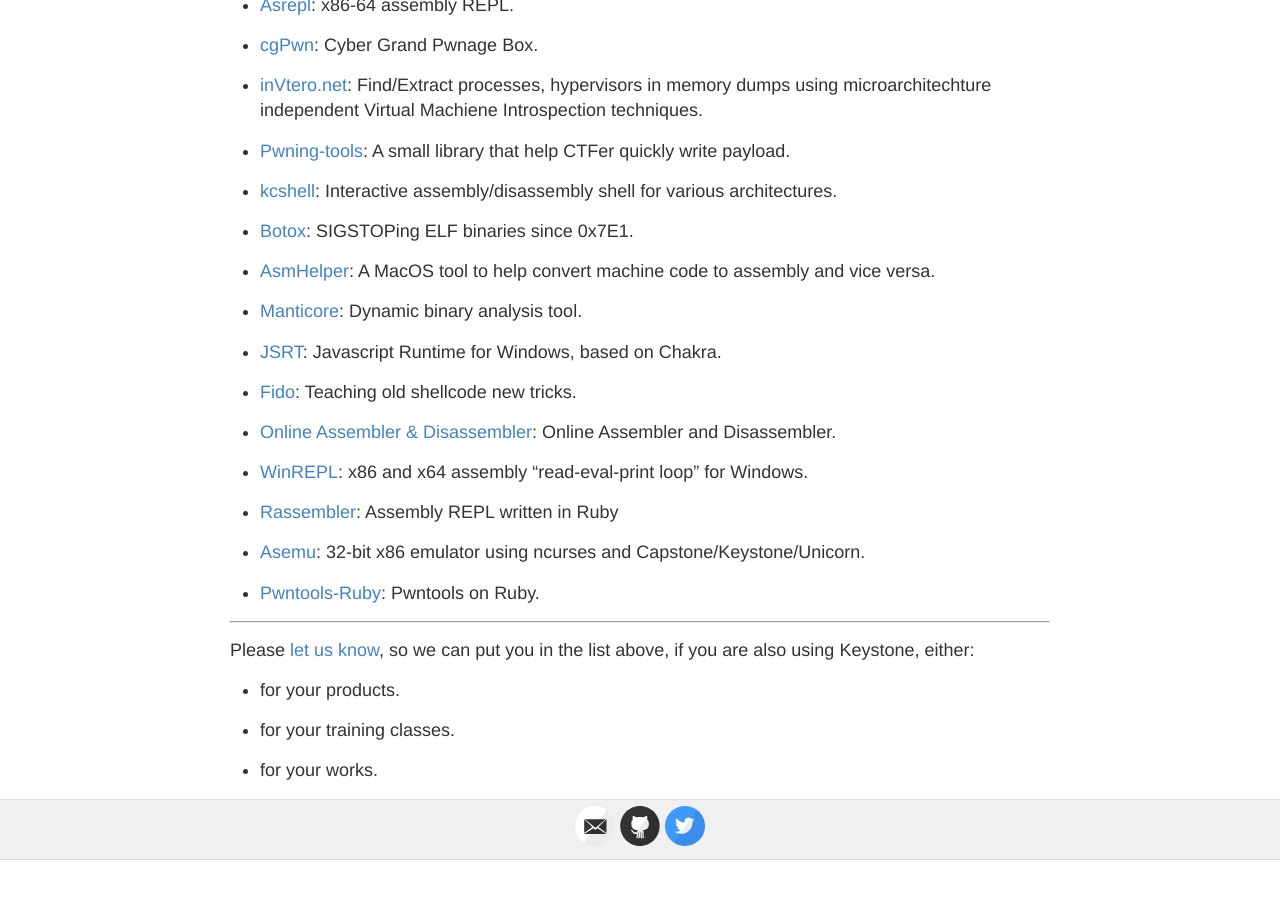
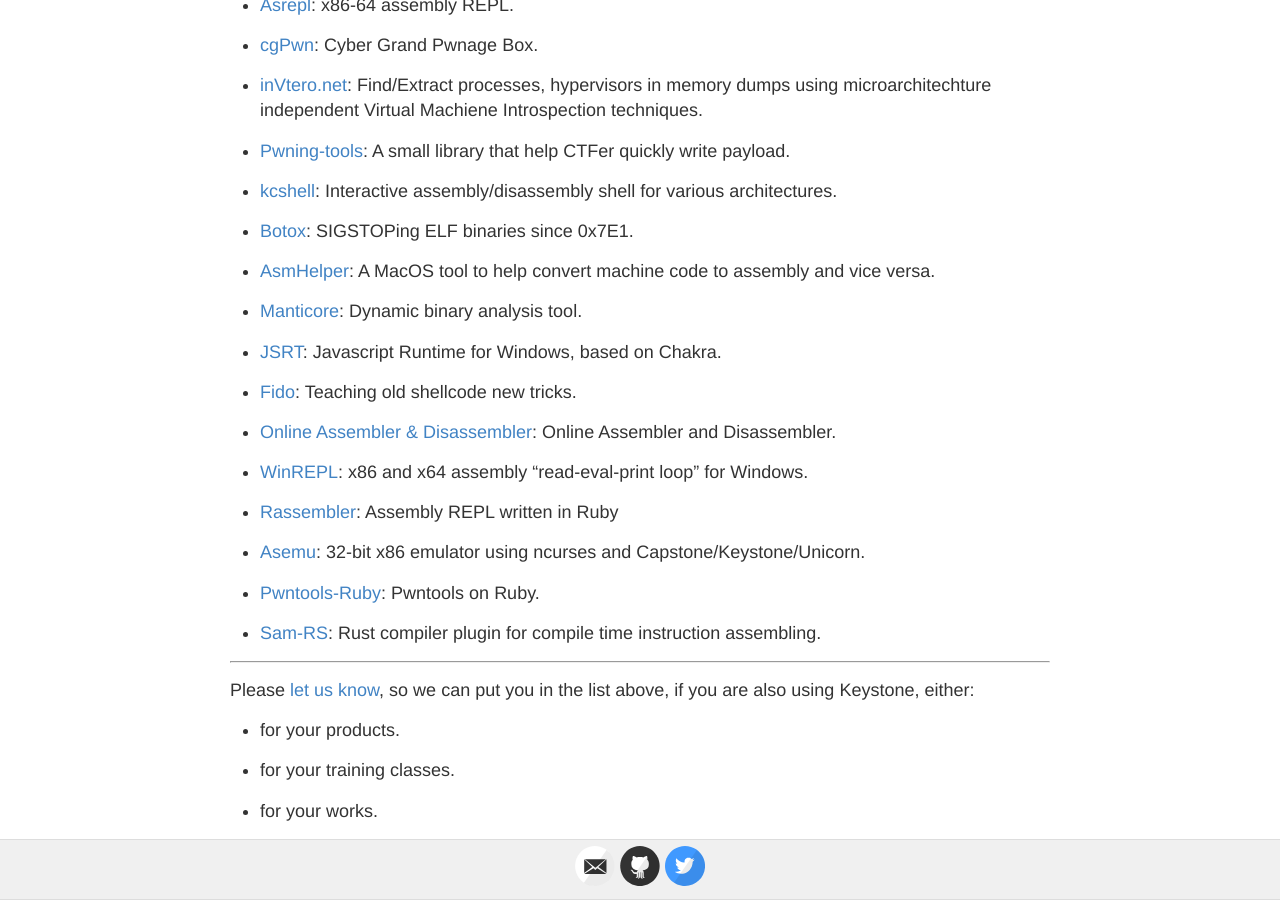
Before and after one commit to keystone-engine/keystone-engine.github.io, a Jekyll site: the page built from showcase.md, in a window 1280 px wide and 900 px high, scrolled down 1938 px. Built offline with Jekyll 4.4.1, drawn with Linux system fonts in a browser that asks for light colours; before the commit the page ends 2798 px from its top, so only the background shows below that; some of the changed lines change nothing that is shown.

Commit message:
showcase

```diff
--- a/showcase.md
+++ b/showcase.md
@@ -6,7 +6,7 @@
 
 ## Showcase
 
-In our knowledge, Keystone has been used by **54** following products (listed in no particular order).
+In our knowledge, Keystone has been used by **55** following products (listed in no particular order).
 
 - [Keypatch](http://keystone-engine.org/keypatch): IDA Pro plugin for code assembling & binary patching.
 
@@ -116,6 +116,8 @@
 
 - [Pwntools-Ruby](https://github.com/peter50216/pwntools-ruby): Pwntools on Ruby.
 
+- [Sam-RS](https://github.com/ioncodes/sam-rs): Rust compiler plugin for compile time instruction assembling.
+
 ---
 
 Please [let us know](/contact/), so we can put you in the list above, if you are also using Keystone, either:
```
